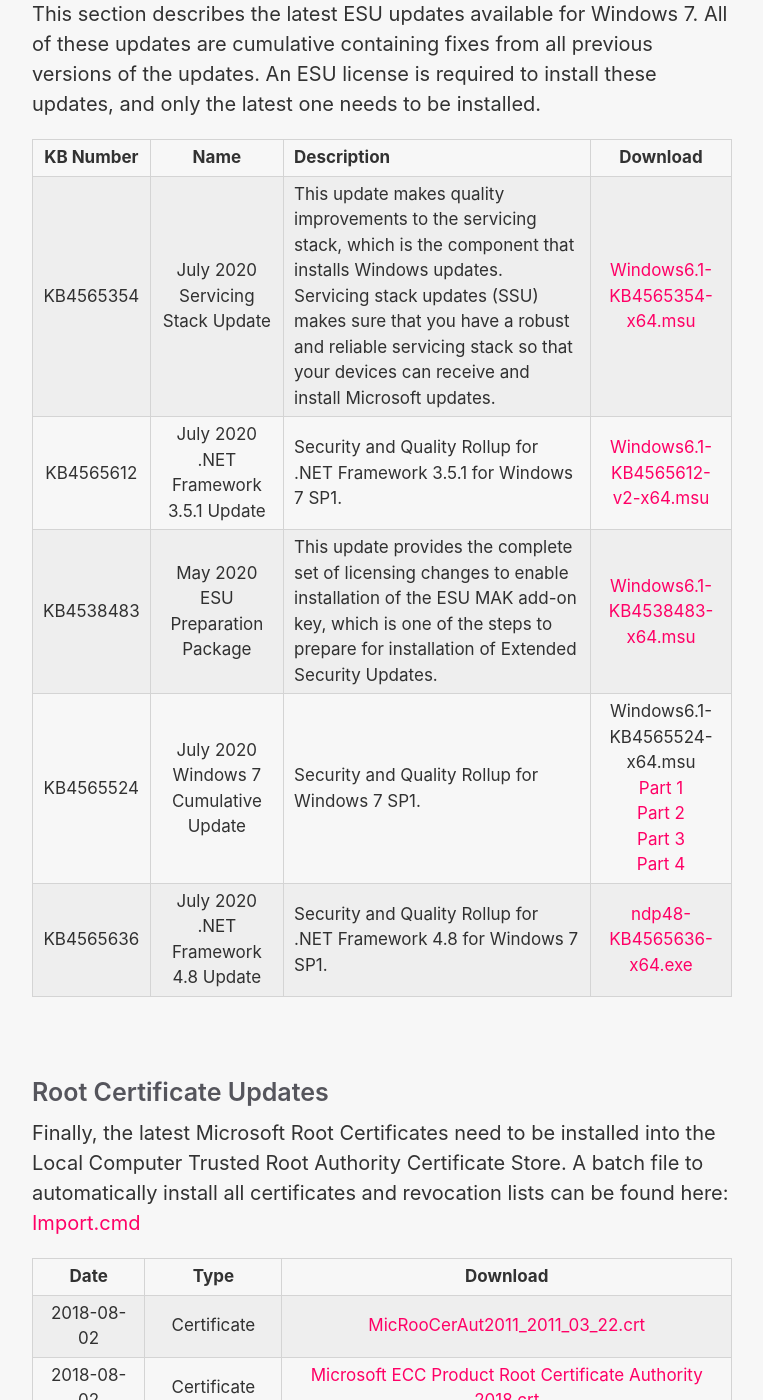
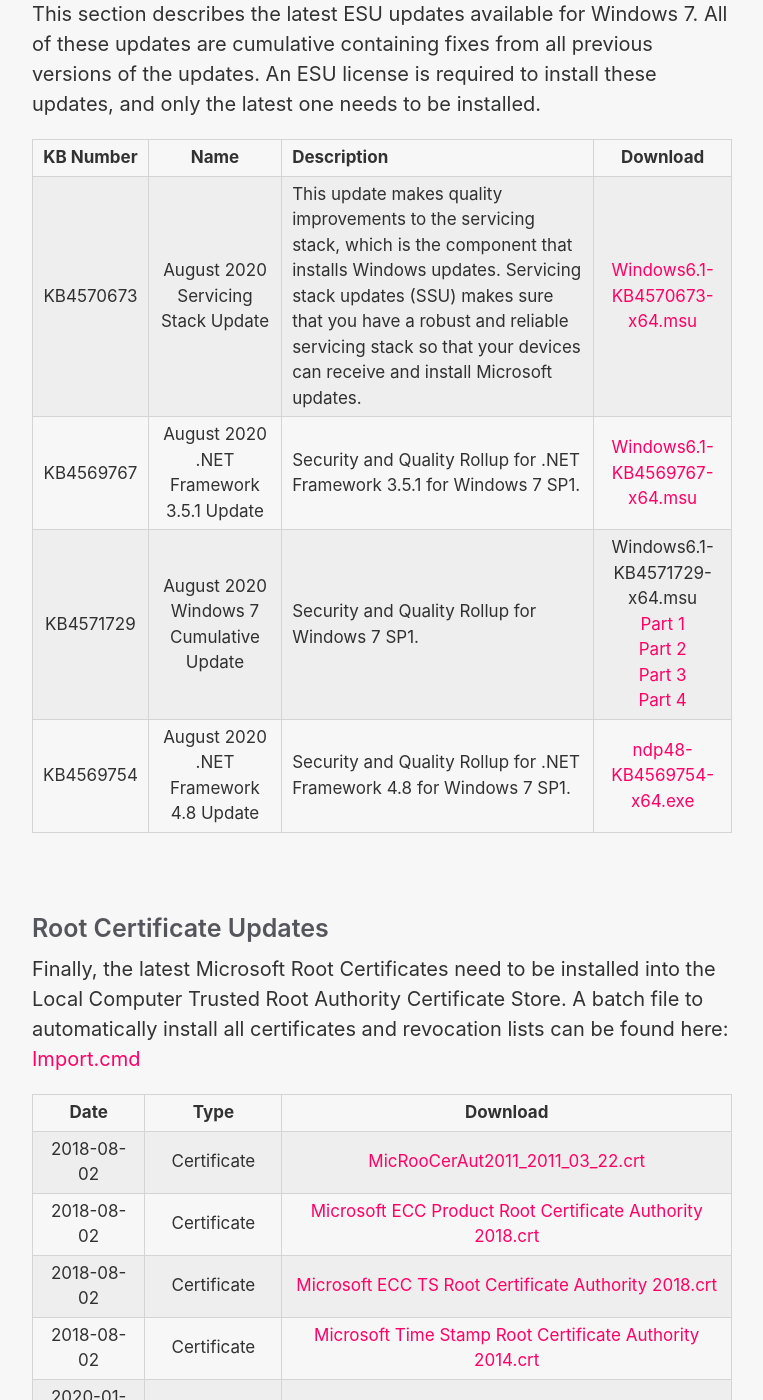
Before and after one commit to HackAndPwn/HackAndPwn.github.io, a Jekyll site: the page built from _posts/2020-05-23-windows-7-esu-patching.md, in a window 1280 px wide and 1400 px high, scrolled down 9128 px. Shown: the whole window, without its empty margins (258-1021 px from the left). Built offline with Jekyll 4.4.1, drawn with Linux system fonts in a browser that asks for light colours; some of the changed text lies outside the part shown.

Commit message:
Update for August patches

```diff
--- a/_posts/2020-05-23-windows-7-esu-patching.md
+++ b/_posts/2020-05-23-windows-7-esu-patching.md
@@ -106,11 +106,10 @@
 
 | KB Number | Name                                         | Description | Download |
 |:---------:|:--------------------------------------------:|-------------|:--------:|
-| KB4565354 | July 2020 Servicing Stack Update             | This update makes quality improvements to the servicing stack, which is the component that installs Windows updates. Servicing stack updates (SSU) makes sure that you have a robust and reliable servicing stack so that your devices can receive and install Microsoft updates. | [Windows6.1-KB4565354-x64.msu](https://github.com/HackAndPwn/Windows-7-Patching/raw/master/06_ESU_Updates/01_Windows6.1-KB4565354-x64.msu)
-| KB4565612 | July 2020 .NET Framework 3.5.1 Update        | Security and Quality Rollup for .NET Framework 3.5.1 for Windows 7 SP1. | [Windows6.1-KB4565612-v2-x64.msu](https://github.com/HackAndPwn/Windows-7-Patching/raw/master/06_ESU_Updates/02_Windows6.1-KB4565612-v2-x64.msu)
-| KB4538483 | May 2020 ESU Preparation Package             | This update provides the complete set of licensing changes to enable installation of the ESU MAK add-on key, which is one of the steps to prepare for installation of Extended Security Updates. | [Windows6.1-KB4538483-x64.msu](https://github.com/HackAndPwn/Windows-7-Patching/raw/master/06_ESU_Updates/03_Windows6.1-KB4538483-x64.msu)
-| KB4565524 | July 2020 Windows 7 Cumulative Update        | Security and Quality Rollup for Windows 7 SP1. | Windows6.1-KB4565524-x64.msu <br> [Part 1](https://github.com/HackAndPwn/Windows-7-Patching/raw/master/06_ESU_Updates/04_Windows6.1-KB4565524-x64.zip.001) <br> [Part 2](https://github.com/HackAndPwn/Windows-7-Patching/raw/master/06_ESU_Updates/04_Windows6.1-KB4565524-x64.zip.002) <br> [Part 3](https://github.com/HackAndPwn/Windows-7-Patching/raw/master/06_ESU_Updates/04_Windows6.1-KB4565524-x64.zip.003) <br> [Part 4](https://github.com/HackAndPwn/Windows-7-Patching/raw/master/06_ESU_Updates/04_Windows6.1-KB4565524-x64.zip.004) |
-| KB4565636 | July 2020 .NET Framework 4.8 Update          | Security and Quality Rollup for .NET Framework 4.8 for Windows 7 SP1. | [ndp48-KB4565636-x64.exe](https://github.com/HackAndPwn/Windows-7-Patching/raw/master/07_ESU_.NET_4.8/01_ndp48-KB4565636-x64.exe)
+| KB4570673 | August 2020 Servicing Stack Update           | This update makes quality improvements to the servicing stack, which is the component that installs Windows updates. Servicing stack updates (SSU) makes sure that you have a robust and reliable servicing stack so that your devices can receive and install Microsoft updates. | [Windows6.1-KB4570673-x64.msu](https://github.com/HackAndPwn/Windows-7-Patching/raw/master/06_ESU_Updates/01_Windows6.1-KB4570673-x64.msu)
+| KB4569767 | August 2020 .NET Framework 3.5.1 Update      | Security and Quality Rollup for .NET Framework 3.5.1 for Windows 7 SP1. | [Windows6.1-KB4569767-x64.msu](https://github.com/HackAndPwn/Windows-7-Patching/raw/master/06_ESU_Updates/02_Windows6.1-KB4569767-x64.msu)
+| KB4571729 | August 2020 Windows 7 Cumulative Update      | Security and Quality Rollup for Windows 7 SP1. | Windows6.1-KB4571729-x64.msu <br> [Part 1](https://github.com/HackAndPwn/Windows-7-Patching/raw/master/06_ESU_Updates/03_Windows6.1-KB4571729-x64.zip.001) <br> [Part 2](https://github.com/HackAndPwn/Windows-7-Patching/raw/master/06_ESU_Updates/03_Windows6.1-KB4571729-x64.zip.002) <br> [Part 3](https://github.com/HackAndPwn/Windows-7-Patching/raw/master/06_ESU_Updates/03_Windows6.1-KB4571729-x64.zip.003) <br> [Part 4](https://github.com/HackAndPwn/Windows-7-Patching/raw/master/06_ESU_Updates/03_Windows6.1-KB4571729-x64.zip.004) |
+| KB4569754 | August 2020 .NET Framework 4.8 Update        | Security and Quality Rollup for .NET Framework 4.8 for Windows 7 SP1. | [ndp48-KB4569754-x64.exe](https://github.com/HackAndPwn/Windows-7-Patching/raw/master/07_ESU_.NET_4.8/01_ndp48-KB4569754-x64.exe)
 
 <br>
 
@@ -172,3 +171,10 @@
 * Updated Microsoft EV ECC Root Certificate Authority 2017.crl.
 * Updated Microsoft RSA Root Certificate Authority 2017.crl.
 * Updated Microsoft EV RSA Root Certificate Authority 2017.crl.
+
+### Update 2020-08-11
+* Replaced July 2020 Servicing Stack Update (KB4565354) with August 2020 Servicing Stack Update (KB4570673).
+* Replaced July 2020 .NET Framework 3.5.1 Update (KB4565612 v1 & v2) with August 2020 .NET Framework 3.5.1 Update (KB4569767).
+* Replaced July 2020 Monthly Update (KB4565524) with August 2020 Monthly Update (KB4571729).
+* Replaced July 2020 .NET Framework 4.8 Updates (KB4565636 v1 & v2) with August 2020 .NET Framework 4.8 Update (KB4569754).
+* Removed May 2020 ESU Preparation Package (KB4538483). This has been replaced with the August 2020 Monthly Update (KB4571729).
```
